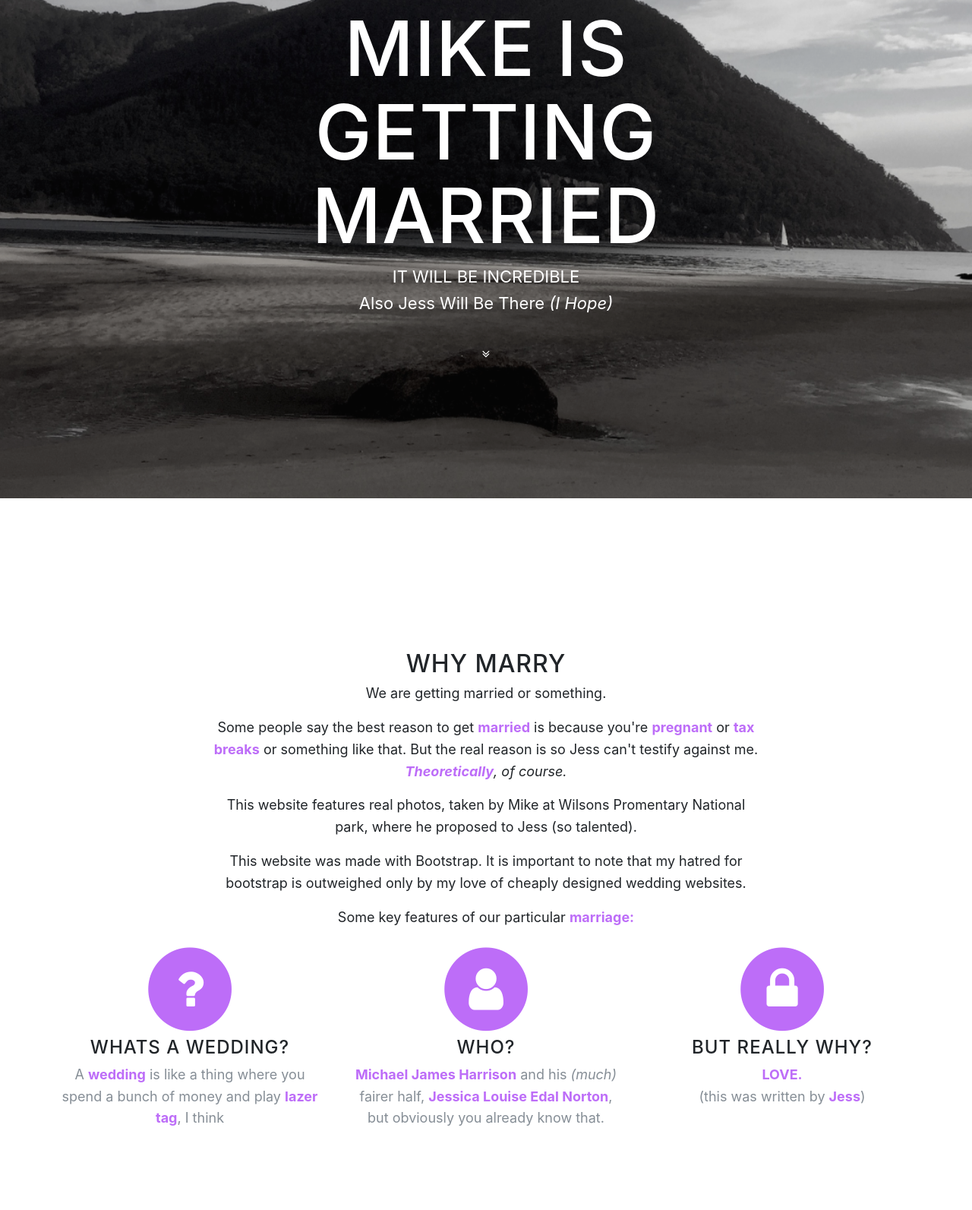
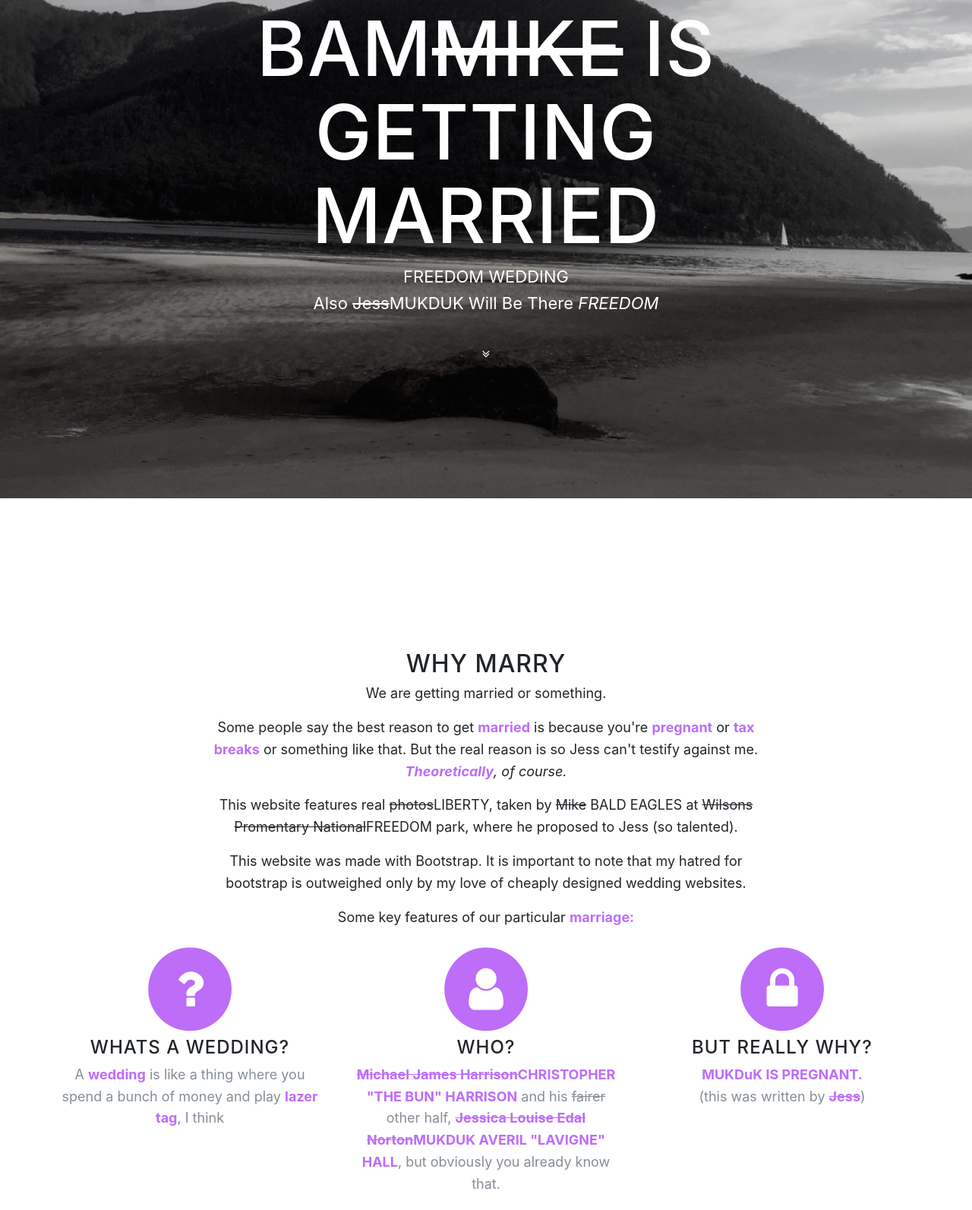
Before and after one commit to michaeljharrison/MichaelJHarrison.github.io, a website with bundled scripts: page wedding/index.html in a window 1280 px wide. Shown: the part 144-1737 px from the top of the page at 76% size. Built offline with nearby package versions, Linux system fonts and the light colour scheme.

Commit message:
FREEDOM PART 1

```diff
--- a/wedding/index.html
+++ b/wedding/index.html
@@ -8,7 +8,7 @@
   <meta name="description" content="Michael and Jessicas Wedding Website">
   <meta name="author" content="Michael Harrison">
 
-  <title>WEDDING | SIGMA & BRIDE</title>
+  <title>WEDDING | BAM & BRIDE</title>
 
   <!-- Bootstrap core CSS -->
   <link href="vendor/bootstrap/css/bootstrap.min.css" rel="stylesheet">
@@ -59,10 +59,10 @@
       <div class="container">
         <div class="row">
           <div class="col-lg-8 mx-auto">
-            <h1 class="brand-heading">MIKE IS GETTING MARRIED</h1>
-            <p class="intro-text">IT WILL BE INCREDIBLE
-              <br>Also Jess Will Be There
-              <i>(I Hope)</i>
+            <h1 class="brand-heading">BAM<strike>MIKE</strike> IS GETTING MARRIED</h1>
+            <p class="intro-text">FREEDOM WEDDING
+              <br>Also <strike>Jess</strike>MUKDUK Will Be There
+              <i>FREEDOM</i>
             </p>
             <a href="#why" class="btn btn-circle js-scroll-trigger">
               <i class="fa fa-angle-double-down animated"></i>
@@ -88,7 +88,7 @@
                 <b class="purple">Theoretically</b>, of course.</i>
             </p>
           </p>
-          <p>This website features real photos, taken by Mike at Wilsons Promentary National park, where he proposed to Jess
+          <p>This website features real <strike>photos</strike>LIBERTY, taken by <strike>Mike</strike> BALD EAGLES at <strike>Wilsons Promentary National</strike>FREEDOM park, where he proposed to Jess
             (so talented).
           </p>
           <p>This website was made with Bootstrap. It is important to note that my hatred for bootstrap is outweighed only by
@@ -115,9 +115,9 @@
             </span>
             <h4 class="service-heading">Who?</h4>
             <p class="text-muted">
-              <b class="purple">Michael James Harrison</b> and his
-              <i>(much)</i> fairer half,
-              <b class="purple">Jessica Louise Edal Norton</b>, but obviously you already know that.</p>
+              <b class="purple"><strike>Michael James Harrison</strike>CHRISTOPHER "THE BUN" HARRISON</b> and his
+              <strike>fairer</strike> other half,
+              <b class="purple"><strike>Jessica Louise Edal Norton</strike>MUKDUK AVERIL "LAVIGNE" HALL</b>, but obviously you already know that.</p>
           </div>
           <div class="col-md-4">
             <span class="fa-stack fa-4x">
@@ -126,9 +126,9 @@
             </span>
             <h4 class="service-heading">But really why?</h4>
             <p class="text-muted">
-              <b class="purple">LOVE.</br>
+              <b class="purple">MUKDuK IS PREGNANT.</br>
               </b> (this was written by
-              <b class="purple">Jess</b>)
+              <b class="purple"><strike>Jess</strike></b>)
             </p>
           </div>
         </div>
--- a/wedding/scss/_variables.scss
+++ b/wedding/scss/_variables.scss
@@ -1,4 +1,4 @@
 // Variables
 
-$primary: #bd6df8;
-$secondary: rgba(33, 32, 32, 0.76);
+$primary: #c41919;
+$secondary: #3c29bb;
```
Also changed, not shown: wedding/img/flag.jpeg (added).
